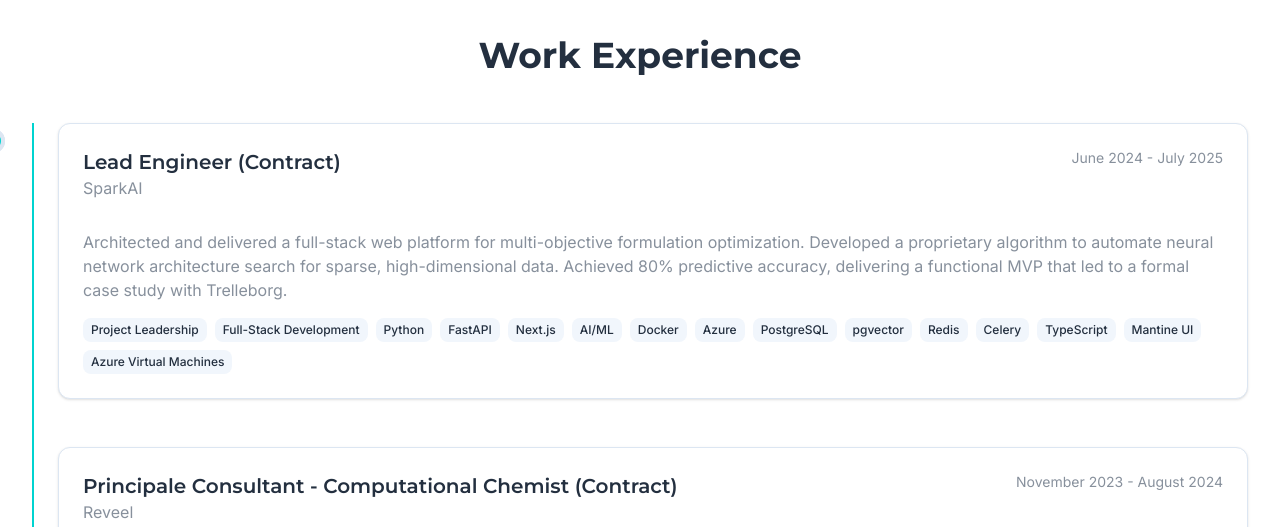
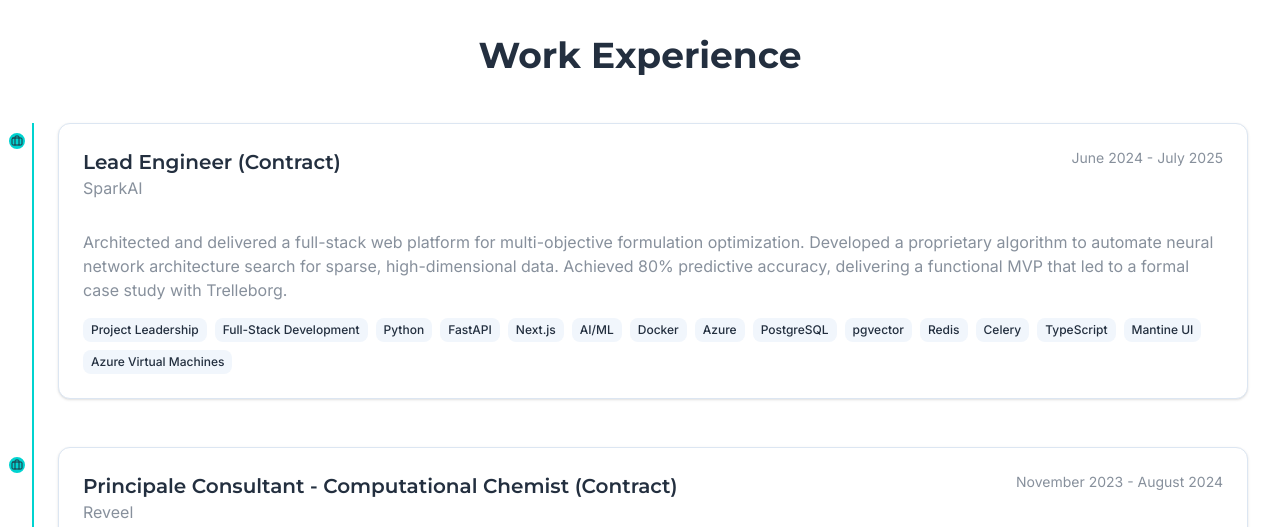
Before and after one commit to ChemEonix/chemeonix-website, a Next.js app: page / in a window 1280 px wide. Shown: the part 1560-2087 px from the top of the page. Built offline with nearby package versions, Linux system fonts and the light colour scheme; what tailwindcss-animated would draw is missing.

Commit message:
fix: Correct briefcase icon positioning and add linting dependencies

```diff
--- a/package.json
+++ b/package.json
@@ -27,6 +27,7 @@
   },
   "devDependencies": {
     "@eslint/eslintrc": "^3",
+    "@next/eslint-plugin-next": "^15.4.6",
     "@tailwindcss/postcss": "^4",
     "@testing-library/dom": "^10.4.1",
     "@testing-library/jest-dom": "^6.7.0",
@@ -37,6 +38,7 @@
     "@types/react-dom": "^19",
     "eslint": "^9",
     "eslint-config-next": "15.4.6",
+    "eslint-plugin-react-hooks": "^5.2.0",
     "husky": "^9.1.7",
     "jest": "^30.0.5",
     "jest-environment-jsdom": "^30.0.5",
--- a/src/components/sections/experience-section.tsx
+++ b/src/components/sections/experience-section.tsx
@@ -28,12 +28,13 @@ export const ExperienceSection = () => {
             {portfolioData.workExperience.map((job, index) => (
               <motion.div
                 key={index}
+                className="relative"
                 initial={{ opacity: 0, x: -20 }}
                 whileInView={{ opacity: 1, x: 0 }}
                 viewport={{ once: true }}
                 transition={{ duration: 0.5, delay: index * 0.2 }}
               >
-                <div className="absolute -left-[3.3rem] top-1.5 h-6 w-6 bg-primary rounded-full border-4 border-gackground flex items-center justify-center">
+                <div className="absolute -left-[3.3rem] top-1.5 h-6 w-6 bg-primary rounded-full border-4 border-background flex items-center justify-center">
                   <Briefcase className="h-3 w-3 text-primary-foreground" />
                 </div>
                 <Card>
```
Also changed, not shown: 1 other file (tests, documents, lock files or other folders).
